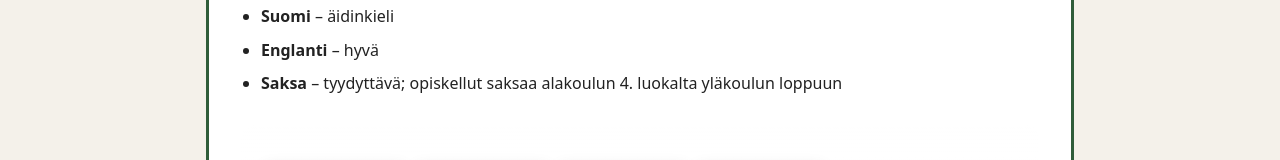
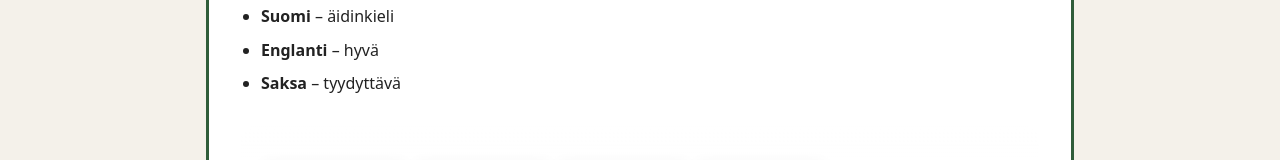
Before and after one commit to antti-ship-it/site, a plain HTML site: page docs/index.html in a window 1280 px wide. Shown: the part 1819-1979 px from the top of the page. Drawn offline with nearby package versions, Linux system fonts and the light colour scheme.

Commit message:
Update index.html

```diff
--- a/docs/index.html
+++ b/docs/index.html
@@ -353,7 +353,7 @@
       <ul>
         <li><strong>Suomi</strong> – äidinkieli</li>
         <li><strong>Englanti</strong> – hyvä</li>
-        <li><strong>Saksa</strong> – tyydyttävä; opiskellut saksaa alakoulun 4. luokalta yläkoulun loppuun</li>
+        <li><strong>Saksa</strong> – tyydyttävä</li>
       </ul>
       <div class="cta-bar">
         <a class="button" onclick="showSection('about')">Partiotoiminta</a>
```
